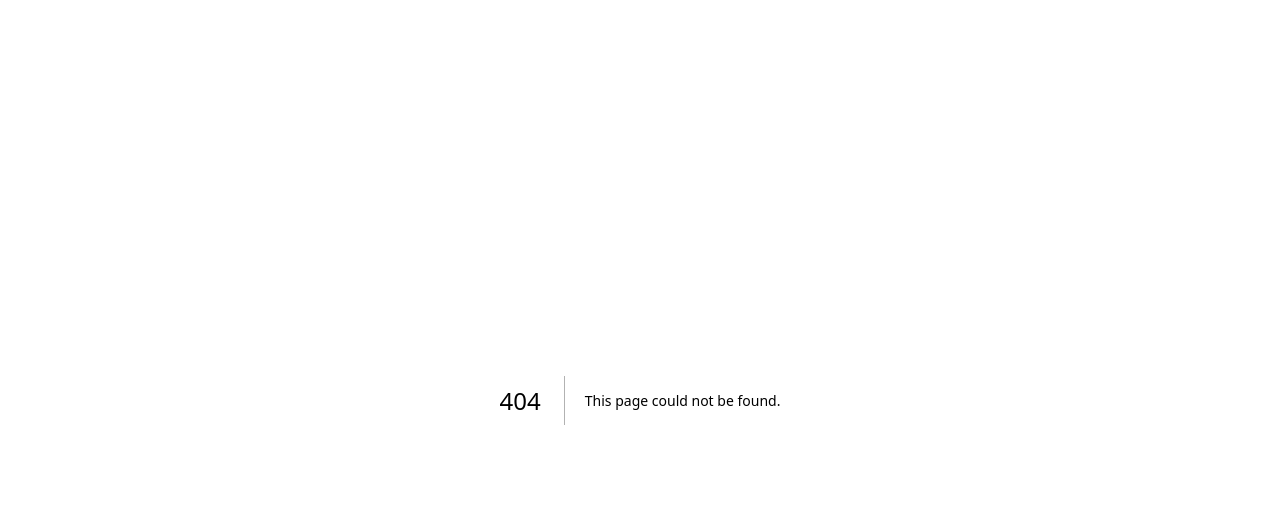
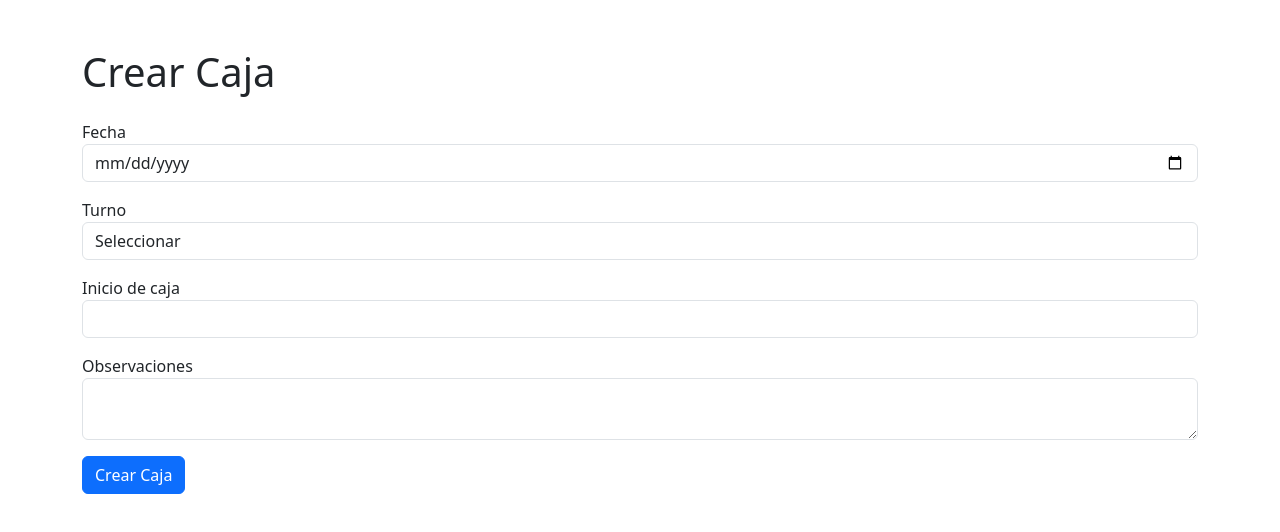
Before and after one commit to facu-lombardo/laprida-web, a Next.js app: page /cajas in a window 1280 px wide. Before the commit this address had no page. Shown: the top 532 px of the page. Built offline with nearby package versions, Linux system fonts and the light colour scheme.

Commit message:
Agregando algo de cajas

```diff
--- /dev/null
+++ b/app/api/cajas/route.ts
@@ -0,0 +1,42 @@
+import { NextResponse } from "next/server";
+import pool from "@/lib/db";
+
+export async function POST(req: Request) {
+  try {
+    const body = await req.json();
+    const { fecha, turno, inicio_caja, observaciones } = body;
+
+    const query = `
+      INSERT INTO cajas (fecha, turno, inicio_caja, observaciones)
+      VALUES ($1, $2, $3, $4)
+      RETURNING *
+    `;
+
+    const result = await pool.query(query, [
+      fecha,
+      turno,
+      inicio_caja,
+      observaciones,
+    ]);
+
+    return NextResponse.json(result.rows[0]);
+
+  } catch (error: any) {
+    console.error(error);
+    return NextResponse.json(
+      { error: "Error al crear caja" },
+      { status: 500 }
+    );
+  }
+}
+
+
+export async function GET() {
+  const result = await pool.query(`
+    SELECT * FROM cajas
+    ORDER BY created_at DESC
+    LIMIT 1
+  `);
+
+  return Response.json(result.rows[0]);
+}
--- /dev/null
+++ b/app/cajas/actual/page.tsx
@@ -0,0 +1,30 @@
+"use client";
+
+import { useEffect, useState } from "react";
+
+export default function CajaActual() {
+
+  const [caja, setCaja] = useState<any>(null);
+
+  useEffect(() => {
+    fetch("/api/cajas")
+      .then(res => res.json())
+      .then(data => setCaja(data));
+  }, []);
+
+  if (!caja) return <p>Cargando...</p>;
+
+  return (
+    <div className="container mt-5">
+
+      <h1>Caja actual</h1>
+
+      <div className="alert alert-info">
+        Fecha: {caja.fecha} <br />
+        Turno: {caja.turno} <br />
+        Inicio: ${caja.inicio_caja}
+      </div>
+
+    </div>
+  );
+}
--- /dev/null
+++ b/app/cajas/page.tsx
@@ -0,0 +1,99 @@
+"use client";
+
+import { useState } from "react";
+
+export default function CrearCaja() {
+
+  const [fecha, setFecha] = useState("");
+  const [turno, setTurno] = useState("");
+  const [inicio, setInicio] = useState("");
+  const [obs, setObs] = useState("");
+  const [mensaje, setMensaje] = useState("");
+
+  async function handleSubmit(e: any) {
+    e.preventDefault();
+
+    const res = await fetch("/api/cajas", {
+      method: "POST",
+      body: JSON.stringify({
+        fecha,
+        turno,
+        inicio_caja: Number(inicio),
+        observaciones: obs,
+      }),
+    });
+
+    const data = await res.json();
+
+    if (res.ok) {
+      setMensaje("✅ Caja creada correctamente");
+    } else {
+      setMensaje("❌ Error al crear caja");
+    }
+  }
+
+  return (
+    <div className="container mt-5">
+
+      <h1>Crear Caja</h1>
+
+      <form onSubmit={handleSubmit} className="mt-4">
+
+        <div className="mb-3">
+          <label>Fecha</label>
+          <input
+            type="date"
+            className="form-control"
+            value={fecha}
+            onChange={(e) => setFecha(e.target.value)}
+            required
+          />
+        </div>
+
+        <div className="mb-3">
+          <label>Turno</label>
+          <select
+            className="form-control"
+            value={turno}
+            onChange={(e) => setTurno(e.target.value)}
+          >
+            <option value="">Seleccionar</option>
+            <option value="mañana">Mañana</option>
+            <option value="tarde">Tarde</option>
+          </select>
+        </div>
+
+        <div className="mb-3">
+          <label>Inicio de caja</label>
+          <input
+            type="number"
+            className="form-control"
+            value={inicio}
+            onChange={(e) => setInicio(e.target.value)}
+          />
+        </div>
+
+        <div className="mb-3">
+          <label>Observaciones</label>
+          <textarea
+            className="form-control"
+            value={obs}
+            onChange={(e) => setObs(e.target.value)}
+          />
+        </div>
+
+        <button className="btn btn-primary">
+          Crear Caja
+        </button>
+
+      </form>
+
+      {mensaje && (
+        <div className="alert alert-info mt-3">
+          {mensaje}
+        </div>
+      )}
+
+    </div>
+  );
+}
```
